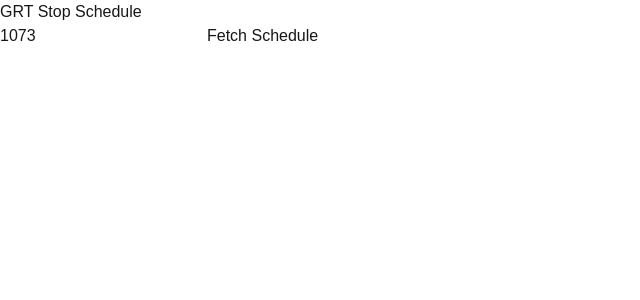
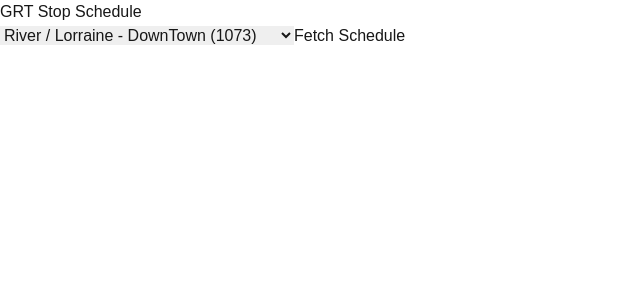
Before and after one commit to shubhampatel6103/grt-tracker, a Next.js app: page / in a window 1280 px wide. Shown: the top 300 px of the page, without its empty margins (0-640 px from the left). Built offline with nearby package versions, Linux system fonts and the light colour scheme.

Commit message:
add bus stop data structure

```diff
--- a/src/app/api/scrape/route.ts
+++ b/src/app/api/scrape/route.ts
@@ -1,6 +1,5 @@
 import { NextResponse } from 'next/server';
-import chromium from '@sparticuz/chromium';
-import puppeteer from 'puppeteer-core';
+import puppeteer from 'puppeteer';
 
 export async function GET(request: Request) {
   try {
@@ -14,13 +13,9 @@
       );
     }
 
-    const executablePath = await chromium.executablePath();
-
     const browser = await puppeteer.launch({
-      args: chromium.args,
-      defaultViewport: chromium.defaultViewport,
-      executablePath,
-      headless: chromium.headless
+      headless: true,
+      args: ['--no-sandbox', '--disable-setuid-sandbox']
     });
 
     const page = await browser.newPage();
@@ -39,8 +34,7 @@
       const rows = Array.from(document.querySelectorAll('.table-row.trip'));
       return rows.map(row => {
         const route = row.querySelector('.number-highlight')?.textContent?.trim();
-        const destination = row.querySelector('.text-highlight.tracking-tighter')?.textContent?.trim()
-          .replace(/(\w)to/, '$1 to');
+        const destination = row.querySelector('.text-highlight.tracking-tighter')?.textContent?.trim();
         const time = row.querySelector('.minutes')?.textContent?.trim();
         const isLive = row.classList.contains('estimated');
 
--- a/src/app/page.tsx
+++ b/src/app/page.tsx
@@ -1,18 +1,22 @@
 "use client";
 
 import { useState } from "react";
+import { BusStop } from "@/types/busStop";
+import { busStops } from "@/data/busStops";
 
 export default function Home() {
   const [loading, setLoading] = useState(false);
   const [data, setData] = useState<any>(null);
   const [error, setError] = useState<string | null>(null);
-  const [stopNumber, setStopNumber] = useState("1073");
+  const [selectedStop, setSelectedStop] = useState<BusStop>(busStops[0]);
 
-  const handleScrape = async () => {
+  const handleScrape = async (): Promise<void> => {
     try {
       setLoading(true);
       setError(null);
-      const response = await fetch(`/api/scrape?stop=${stopNumber}`);
+      const response = await fetch(
+        `/api/scrape?stop=${selectedStop.stopNumber}`
+      );
       const result = await response.json();
 
       if (!response.ok) {
@@ -34,13 +38,22 @@
         <h1 className="text-3xl font-bold mb-8">GRT Stop Schedule</h1>
 
         <div className="flex gap-4 mb-4">
-          <input
-            type="text"
-            value={stopNumber}
-            onChange={(e) => setStopNumber(e.target.value)}
-            placeholder="Enter stop number"
+          <select
+            value={selectedStop.stopNumber}
+            onChange={(e) => {
+              const stop = busStops.find(
+                (s) => s.stopNumber === e.target.value
+              );
+              if (stop) setSelectedStop(stop);
+            }}
             className="border border-gray-300 bg-black rounded px-4 py-2 flex-1"
-          />
+          >
+            {busStops.map((stop) => (
+              <option key={stop.stopNumber} value={stop.stopNumber}>
+                {stop.stopName} - {stop.direction} ({stop.stopNumber})
+              </option>
+            ))}
+          </select>
           <button
             onClick={handleScrape}
             disabled={loading}
--- /dev/null
+++ b/src/data/busStops.ts
@@ -0,0 +1,14 @@
+import { BusStop } from '../types/busStop';
+
+export const busStops: BusStop[] = [
+  {
+    stopNumber: "1073",
+    stopName: "River / Lorraine",
+    direction: "DownTown"
+  },
+  {
+    stopNumber: "2373",
+    stopName: "Lorraine / Birkshire",
+    direction: "Boardwalk"
+  }
+];
--- /dev/null
+++ b/src/types/busStop.ts
@@ -0,0 +1,5 @@
+export interface BusStop {
+  stopNumber: string;
+  stopName: string;
+  direction: string;
+}
```
